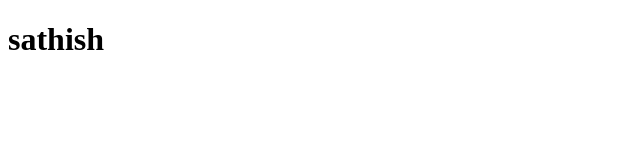
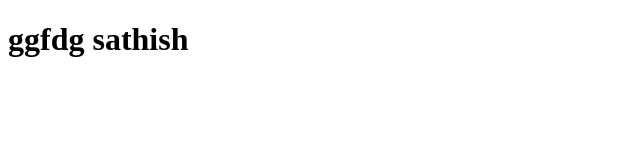
Before and after one commit to sathish042001/index.html, a plain HTML site: page index.html in a window 1280 px wide. Shown: the whole page, without its empty margins (0-640 px from the left). Drawn offline with Linux system fonts and the light colour scheme.

Commit message:
feat :change content

```diff
--- a/index.html
+++ b/index.html
@@ -6,7 +6,7 @@
     <title>Document</title>
 </head>
 <body>
-    <h1>sathish</h1>
+    <h1> ggfdg sathish</h1>
 
 </body>
 </html>
```
